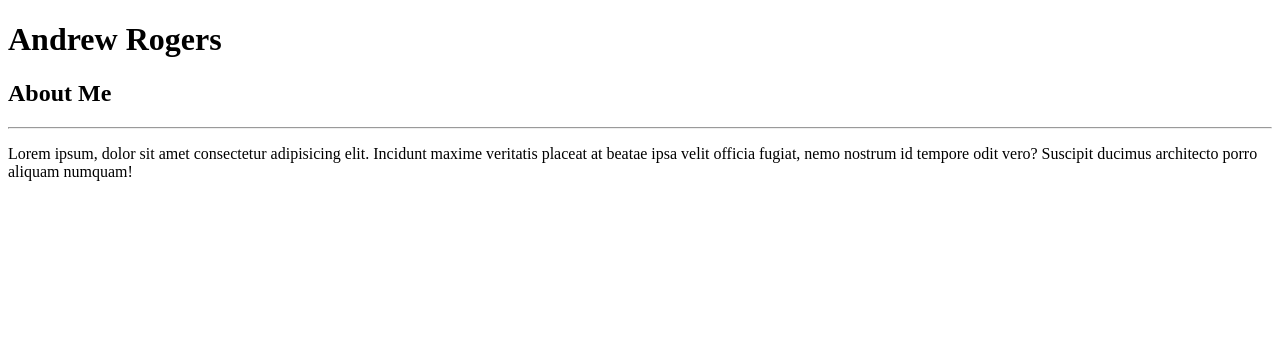
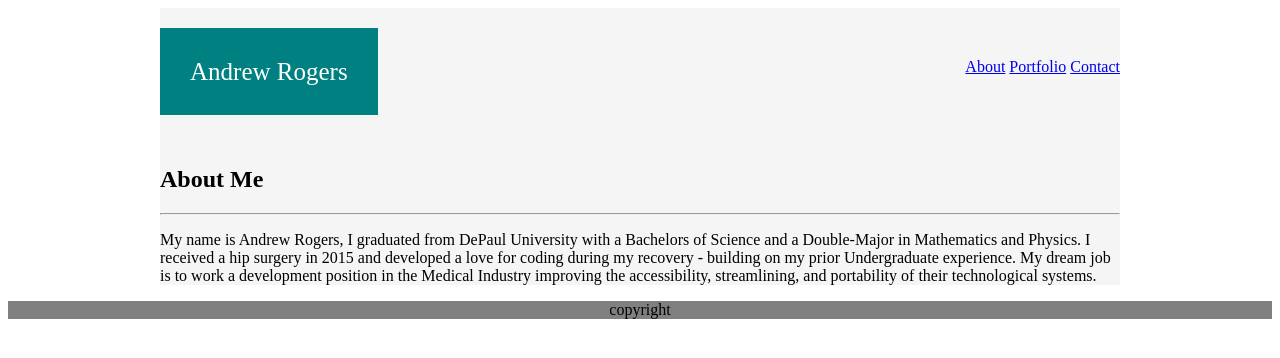
Before and after one commit to andrewtr218/Portfolio, a plain HTML site: page index.html in a window 1280 px wide. Drawn offline with Linux system fonts and the light colour scheme.

Commit message:
Configuring main page layout

```diff
--- a/assets/css/style.css
+++ b/assets/css/style.css
@@ -0,0 +1,31 @@
+.mainbody{
+    box-sizing: border-box;
+    width: 960px;
+    margin: 0 auto;
+    background: whitesmoke;
+}
+nav{
+    padding: 50px 0 50px 0;
+}
+.navname{
+    color: white;
+    font-size: 25px;
+}
+header{
+    background: teal;
+    display: inline;
+    /* display: inline; makes containing box size same as content size */
+    padding: 30px;
+}
+.links{
+    float: right;
+}
+.content{
+    margin-top: 30px;
+}
+footer{
+    background: gray;
+    color: black;
+    text-align: center;
+    width: 100%;
+}
--- a/index.html
+++ b/index.html
@@ -5,11 +5,26 @@
     <meta name="viewport" content="width=device-width, initial-scale=1.0">
     <meta http-equiv="X-UA-Compatible" content="ie=edge">
     <title>Index</title>
+    <link rel="stylesheet" href="../Portfolio/assets/css/style.css">
 </head>
 <body>
-    <h1>Andrew Rogers</h1>
-    <h2>About Me</h2>
-    <hr>
-    <p>Lorem ipsum, dolor sit amet consectetur adipisicing elit. Incidunt maxime veritatis placeat at beatae ipsa velit officia fugiat, nemo nostrum id tempore odit vero? Suscipit ducimus architecto porro aliquam numquam!</p>
+    <div class="mainbody">
+        <nav>
+            <header class="navname">Andrew Rogers</header>
+            <div class="links">
+                <a href="index.html">About</a>
+                <a href="portfolio.html">Portfolio</a>
+                <a href="contact.html">Contact</a>
+            </div>
+        </nav>
+        <div class="content">
+        <h2>About Me</h2>
+        <hr>
+        <p>My name is Andrew Rogers, I graduated from DePaul University with a Bachelors of Science and a Double-Major in Mathematics and Physics. I received a hip surgery in 2015 and developed a love for coding during my recovery - building on my prior Undergraduate experience. My dream job is to work a development position in the Medical Industry improving the accessibility, streamlining, and portability of their technological systems. </</p>
+        </div>
+    </div>
+    <footer>
+        copyright
+    </footer>
 </body>
 </html>
```
